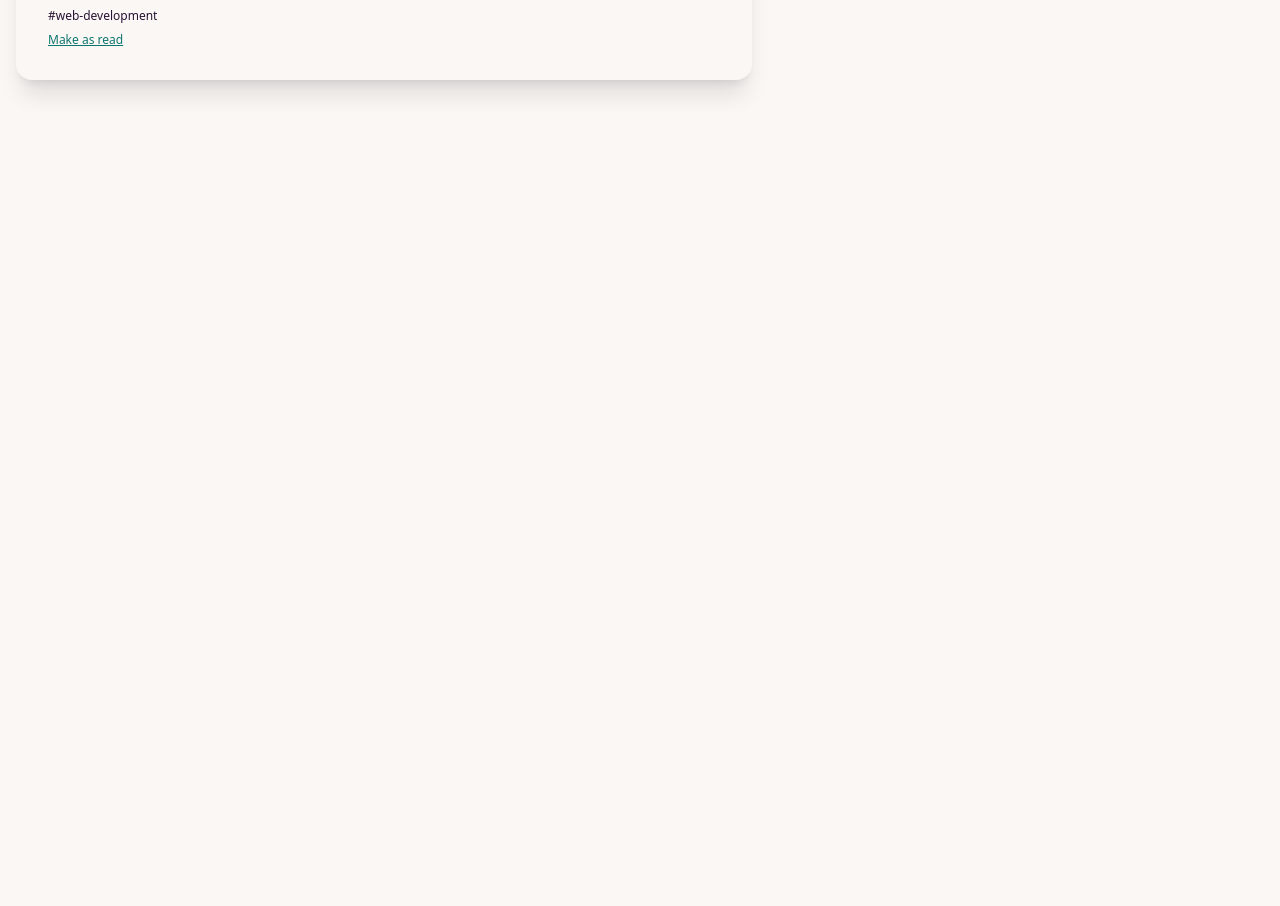
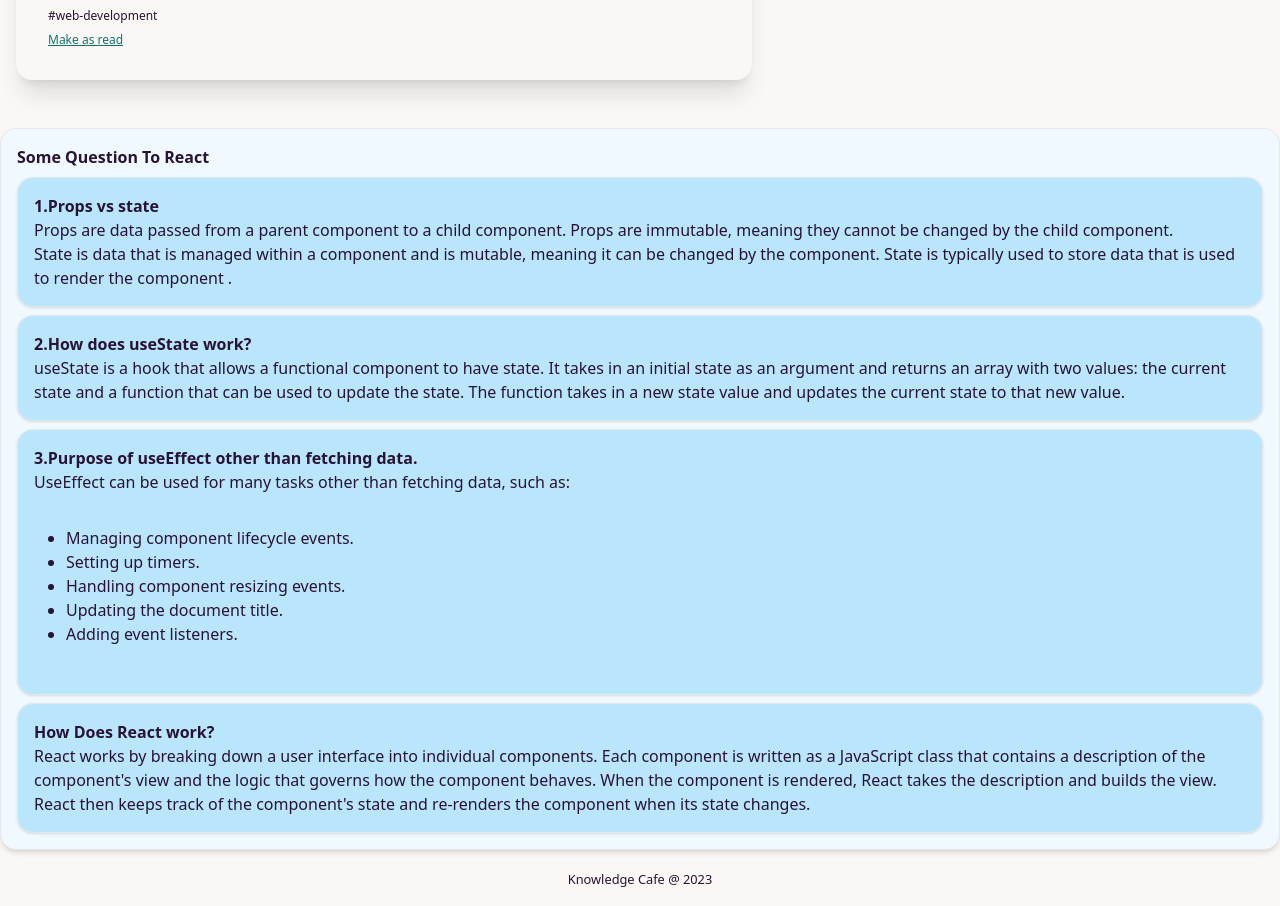
Before and after one commit to safayatalif/knowledge-cafe2, a React (Vite) app: page / in a window 1280 px wide. Shown: the part 1826-2732 px from the top of the page. Before the commit the page ends 1938 px from the top, so only its background shows below. Built offline with nearby package versions, Linux system fonts and the light colour scheme.

Commit message:
Question component create and Question Ans done

```diff
--- a/src/App.jsx
+++ b/src/App.jsx
@@ -4,6 +4,8 @@ import Header from './Components/Header/Header';
 import SideCard from './Components/SideCards/SideCard';
 import { ToastContainer, toast } from 'react-toastify';
 import 'react-toastify/dist/ReactToastify.css';
+import Footer from './Components/Footer/Footer';
+import Question from './Components/Question/Question';
 
 const App = () => {
   const [readTime, setReadTime] = useState(0);
@@ -14,7 +16,6 @@ const App = () => {
   };
   const addBookmarkHandler = (blogTitle) => {
     const checkBookmark = bookmarkTitle.filter(title => title === blogTitle);
-    console.log(checkBookmark);
     if (checkBookmark.length === 0) {
       setBookmarkTitle([...bookmarkTitle, blogTitle]);
     }
@@ -22,7 +23,6 @@ const App = () => {
       toast("Already Bookmark!");
     }
   }
-  // console.log(bookmarkTitle);
   return (
     <>
       <header className='header-container'>
@@ -43,7 +43,13 @@ const App = () => {
             ></SideCard>
           </div>
         </div>
+        <div className='Question-Container'>
+          <Question></Question>
+        </div>
       </main>
+      <footer>
+        <Footer></Footer>
+      </footer>
       <ToastContainer></ToastContainer>
     </>
   );
--- a/src/Components/Cards/Cards.jsx
+++ b/src/Components/Cards/Cards.jsx
@@ -4,7 +4,7 @@ import Card from './Card/Card';
 const Cards = (props) => {
     const [cardDates, setCardDates] = useState([]);
     useEffect(() => {
-        fetch("../../../public/fakeData.json")
+        fetch("fakeData.json")
             .then(res => res.json())
             .then(data => setCardDates(data));
     }, []);
--- /dev/null
+++ b/src/Components/Footer/Footer.jsx
@@ -0,0 +1,11 @@
+import React from 'react';
+
+const Footer = () => {
+    return (
+        <div className='text-center m-4'>
+          <small>Knowledge Cafe @ 2023</small>
+        </div>
+    );
+};
+
+export default Footer;
--- /dev/null
+++ b/src/Components/Question/Question.jsx
@@ -0,0 +1,42 @@
+import React from 'react';
+
+const Question = () => {
+    return (
+        <div className='card shadow-md p-4 border bg-sky-50 mt-4'>
+            <h1 className='font-bold'>Some Question To React</h1>
+            <div className='card shadow p-4 border mt-2 bg-sky-200'>
+                <h3 className='font-semibold'> 1.Props vs state</h3>
+                <p>Props are data passed from a parent component to a child component. Props are immutable, meaning they cannot be changed by the child component. </p>
+                <p>State is data that is managed within a component and is mutable, meaning it can be changed by the component. State is typically used to store data that is used to render the component .</p>
+            </div>
+            <div className='card shadow p-4 border mt-2 bg-sky-200'>
+                <h3 className='font-semibold'>2.How does useState work?</h3>
+                <p>useState is a hook that allows a functional component to have state.
+                    It takes in an initial state as an argument and returns an array with two values:
+                    the current state and a function that can be used to update the state.
+                    The function takes in a new state value and updates the current state to that new value.</p>
+            </div>
+            <div className='card shadow p-4 border mt-2 bg-sky-200'>
+                <h3 className='font-semibold'>3.Purpose of useEffect other than fetching data.</h3>
+                <p>UseEffect can be used for many tasks other than fetching data, such as:</p>
+                <ul className='list-disc p-8'>
+                    <li>Managing component lifecycle events.</li>
+                    <li>Setting up timers.</li>
+                    <li>Handling component resizing events.</li>
+                    <li>Updating the document title.</li>
+                    <li>Adding event listeners.</li>
+                </ul>
+            </div>
+            <div className='card shadow p-4 border mt-2 bg-sky-200'>
+                <h3 className='font-semibold'>How Does React work?</h3>
+                <p>React works by breaking down a user interface into individual components.
+                    Each component is written as a JavaScript class that contains a
+                    description of the component's view and the logic that governs how the component behaves.
+                    When the component is rendered, React takes the description and builds the view.
+                    React then keeps track of the component's state and re-renders the component when its state changes.</p>
+            </div>
+        </div>
+    );
+};
+
+export default Question;
--- a/src/Components/SideCards/TimeRead/TimeRead.jsx
+++ b/src/Components/SideCards/TimeRead/TimeRead.jsx
@@ -3,7 +3,7 @@ import React from 'react';
 const TimeRead = ({readTime}) => {
     return (
         <div className='card shadow-md p-4 border bg-sky-200'>
-            <p className='font-bold'>Spent time on read : {readTime} min</p>
+            <p className='text-center font-bold'>Spent time on read : {readTime} min</p>
         </div>
     );
 };
```
